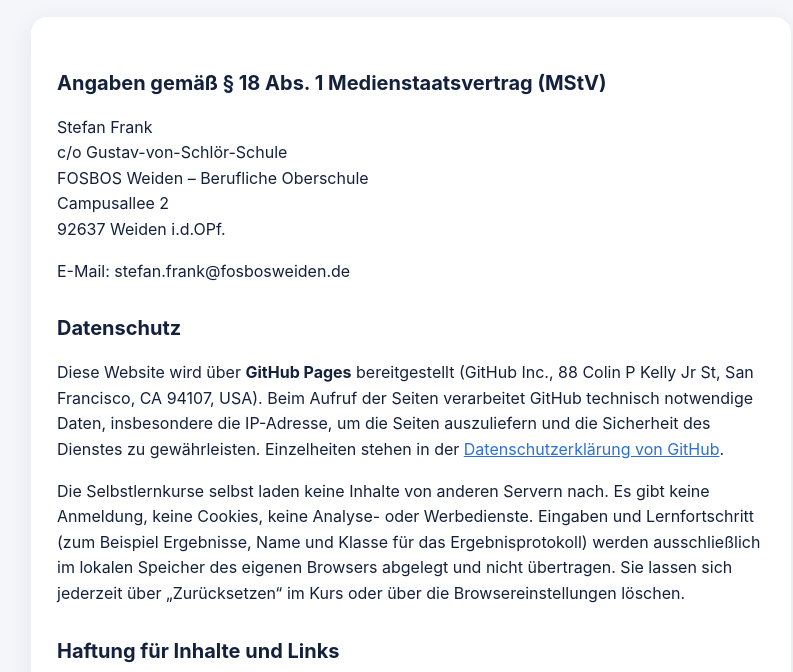
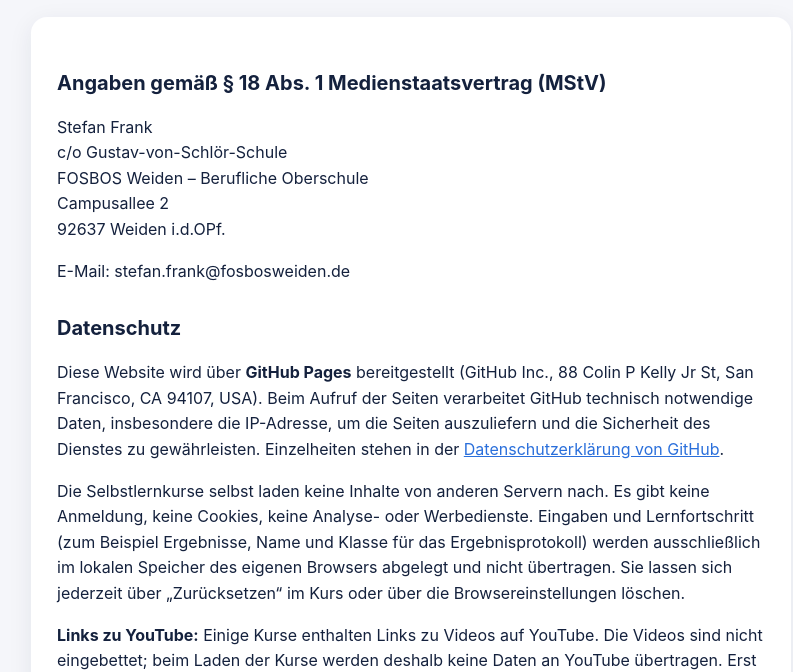
Before and after one commit to onlinemathandphysics/digitale-selbstlernkurse, a plain HTML site: page impressum.html in a window 1280 px wide. Shown: the part 141-813 px from the top of the page, without its empty margins (229-1022 px from the left). Drawn offline with Linux system fonts and the light colour scheme.

Commit message:
Add files via upload

```diff
--- a/impressum.html
+++ b/impressum.html
@@ -15,6 +15,7 @@
 <p>Diese Website wird über <strong>GitHub Pages</strong> bereitgestellt (GitHub Inc., 88 Colin P Kelly Jr St, San Francisco, CA 94107, USA). Beim Aufruf der Seiten verarbeitet GitHub technisch notwendige Daten, insbesondere die IP-Adresse, um die Seiten auszuliefern und die Sicherheit des Dienstes zu gewährleisten. Einzelheiten stehen in der <a href="https://docs.github.com/de/site-policy/privacy-policies/github-general-privacy-statement">Datenschutzerklärung von GitHub</a>.</p>
 <p>Die Selbstlernkurse selbst laden keine Inhalte von anderen Servern nach. Es gibt keine Anmeldung, keine Cookies, keine Analyse- oder Werbedienste. Eingaben und Lernfortschritt (zum Beispiel Ergebnisse, Name und Klasse für das Ergebnisprotokoll) werden ausschließlich im lokalen Speicher des eigenen Browsers abgelegt und nicht übertragen. Sie lassen sich jederzeit über „Zurücksetzen“ im Kurs oder über die Browsereinstellungen löschen.</p>
 
+<p><strong>Links zu YouTube:</strong> Einige Kurse enthalten Links zu Videos auf YouTube. Die Videos sind nicht eingebettet; beim Laden der Kurse werden deshalb keine Daten an YouTube übertragen. Erst wenn du einen Link anklickst, öffnet sich YouTube in einem neuen Tab. Dann gelten die Datenschutzbestimmungen von Google bzw. YouTube (Google Ireland Limited, Gordon House, Barrow Street, Dublin 4, Irland): <a href="https://policies.google.com/privacy?hl=de">policies.google.com/privacy</a>.</p>
 <h2>Haftung für Inhalte und Links</h2>
 <p>Die Inhalte wurden mit Sorgfalt erstellt. Für die Richtigkeit, Vollständigkeit und Aktualität wird keine Gewähr übernommen. Für Inhalte externer Seiten, auf die verlinkt wird, sind ausschließlich deren Betreiber verantwortlich.</p>
 
```
